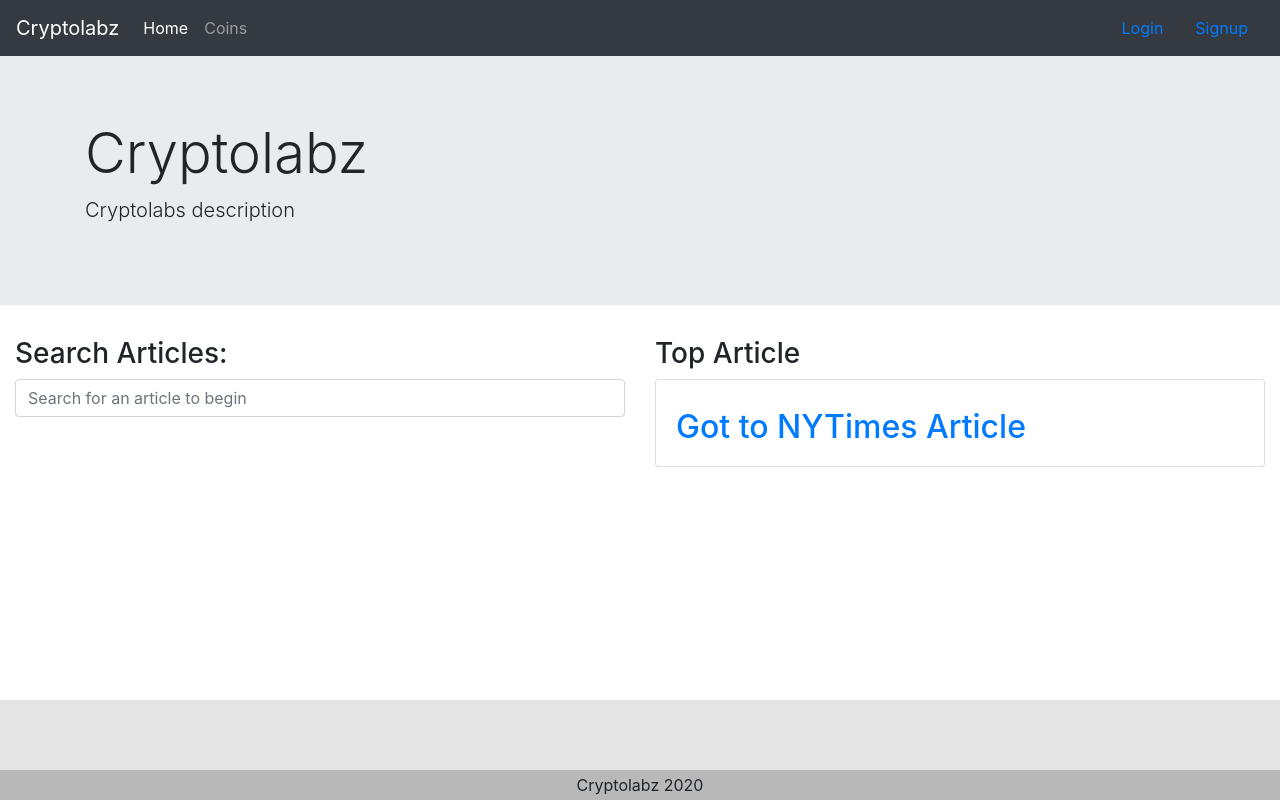
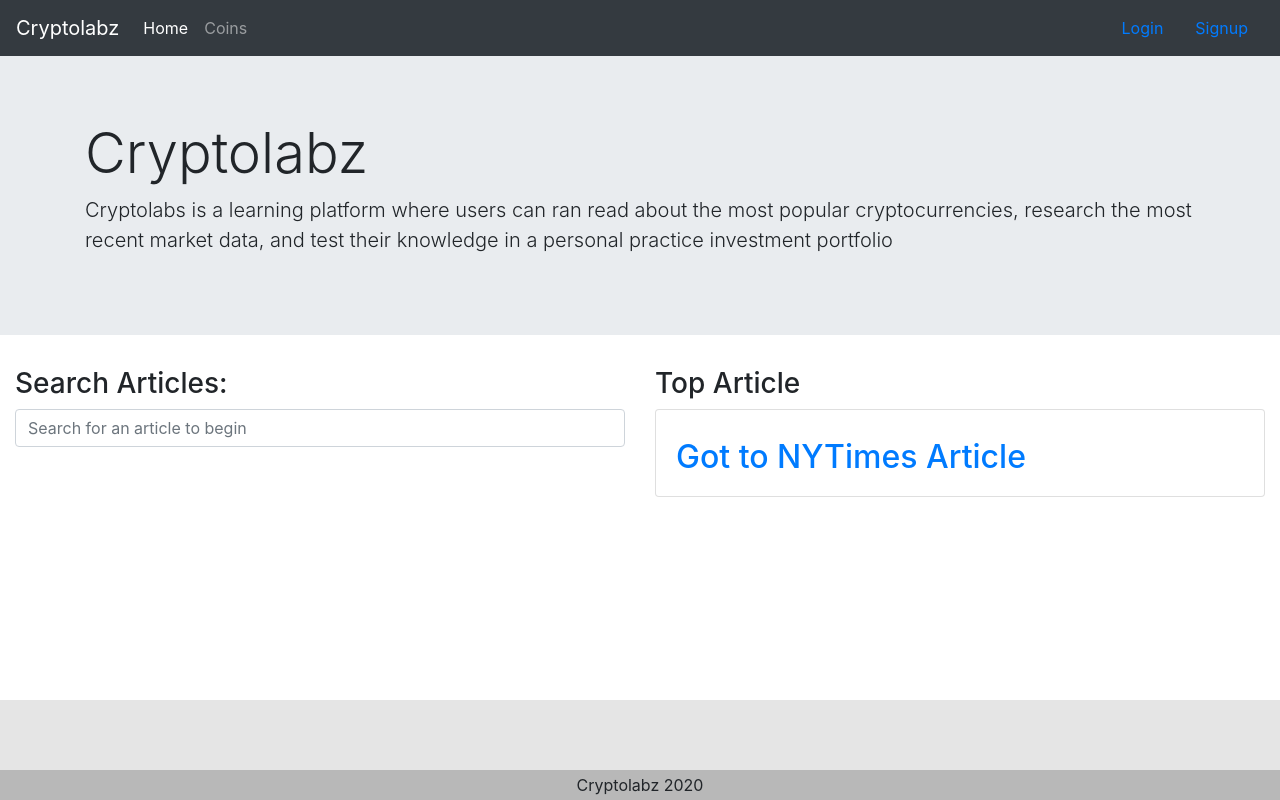
Before and after one commit to dohmr/cryptolabz, a React (Create React App) app in the folder client/: page / in a window 1280 px wide. Built offline with nearby package versions, Linux system fonts and the light colour scheme; no server answers.

Commit message:
added homepage description

```diff
--- a/client/src/components/HomePage.js
+++ b/client/src/components/HomePage.js
@@ -36,7 +36,7 @@ function HomePage() {
       <div className="jumbotron jumbotron-fluid">
         <div className="container">
           <h1 className="display-4">Cryptolabz</h1>
-          <p className="lead">Cryptolabs description</p>
+          <p className="lead">Cryptolabs is a learning platform where users can ran read about the most popular cryptocurrencies, research the most recent market data, and test their knowledge in a personal practice investment portfolio</p>
         </div>
       </div>
       <Container fluid>
```
